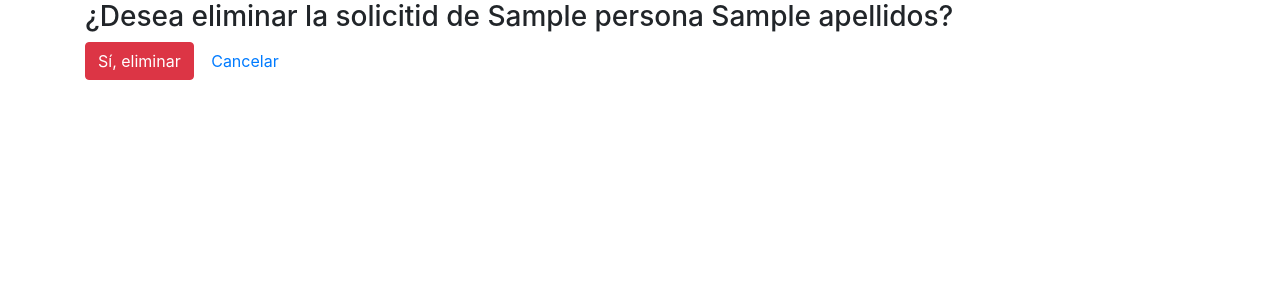
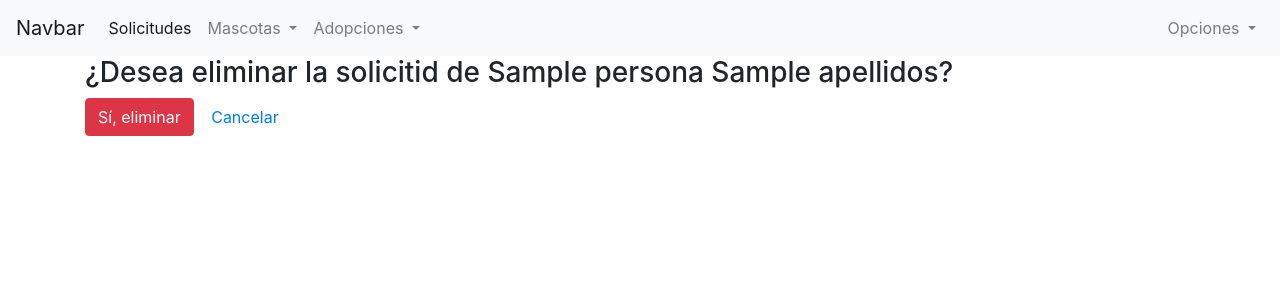
Before and after one commit to DevOscarFA/djangocodigofacilito, a Django app: template webapp/templates/adopcion/solicitud_delete.html in a window 1280 px wide. Shown: the top 300 px of the page. Run offline with Django 3.2, Linux system fonts and the light colour scheme; the template is opened without the code that fills it: most values are stand-ins (such as "Sample title", 1, 10 or a date in 2020); some libraries are stand-ins or nearby versions.

Commit message:
Se añade opcion de solicitud de login obligatorio

```diff
--- a/webapp/refugio/settings.py
+++ b/webapp/refugio/settings.py
@@ -134,6 +134,7 @@ STATIC_URL = '/static/'
 STATICFILES_DIRS = (os.path.join(BASE_DIR, 'static'),)
 
 LOGIN_REDIRECT_URL = reverse_lazy('adopcion:solicitud_listar')
+LOGOUT_REDIRECT_URL = reverse_lazy('login')
 
 
 EMAIL_USE_TLS = True
--- a/webapp/refugio/urls.py
+++ b/webapp/refugio/urls.py
@@ -15,14 +15,15 @@ Including another URLconf
 """
 from django.conf.urls import url, include
 from django.contrib import admin
-from django.contrib.auth.views import login, password_reset, password_reset_done, password_reset_confirm, password_reset_complete
+from django.contrib.auth.views import login, logout_then_login, password_reset, password_reset_done, password_reset_confirm, password_reset_complete
 
 urlpatterns = [
     url(r'^admin/', admin.site.urls),
     url(r'^mascota/', include('apps.mascota.urls', namespace='mascota')),
     url(r'^adopcion/', include('apps.adopcion.urls', namespace='adopcion')),
     url(r'^usuario/', include('apps.usuario.urls', namespace='usuario')),
-    url(r'^$', login, {'template_name':'index.html'}, name='login'),
+    url(r'^accounts/login/', login, {'template_name':'index.html'}, name='login'),
+    url(r'^logout/', logout_then_login, name='logout'),
     url(r'^reset/password_reset', password_reset,
         {'template_name':'registration/password_reset_form.html',
         'email_template_name': 'registration/password_reset_email.html'},
--- a/webapp/templates/base/base.html
+++ b/webapp/templates/base/base.html
@@ -12,18 +12,61 @@
     {% endblock %}
 </head>
 <body>
-    {% block header %}
-    {% include 'base/header.html' %}
+
+    {% block navbar %}
+        <nav class="navbar navbar-expand-lg navbar-light bg-light">
+            <a class="navbar-brand" href="#">Navbar</a>
+            <button class="navbar-toggler" type="button" data-toggle="collapse" data-target="#navbarSupportedContent" aria-controls="navbarSupportedContent" aria-expanded="false" aria-label="Toggle navigation">
+                <span class="navbar-toggler-icon"></span>
+            </button>
+
+            <div class="collapse navbar-collapse" id="navbarSupportedContent">
+                <ul class="navbar-nav mr-auto">
+                    <li class="nav-item active">
+                        <a class="nav-link" href="{% url 'adopcion:solicitud_listar' %}">Solicitudes<span class="sr-only">(current)</span></a>
+                    </li>
+                    <li class="nav-item dropdown">
+                        <a class="nav-link dropdown-toggle" href="#" id="navbarDropdown" role="button" data-toggle="dropdown" aria-haspopup="true" aria-expanded="false">
+                            Mascotas
+                        </a>
+                        <div class="dropdown-menu" aria-labelledby="navbarDropdown">
+                            <a class="dropdown-item" href="{% url 'mascota:mascota_crear' %}">Registrar</a>
+                            <a class="dropdown-item" href="{% url 'mascota:mascota_listar' %}">Listar</a>
+                        </div>
+                    </li>
+                    <li class="dropdown">
+                        <a class="nav-link dropdown-toggle" href="#" id="navbarDropdown" role="button" data-toggle="dropdown" aria-haspopup="true" aria-expanded="false">
+                            Adopciones
+                        </a>
+                        <ul class="dropdown-menu" role="menu">
+                            <a class="dropdown-item" href="{% url 'adopcion:solicitud_crear' %}">Solicitar</a>
+                            <a class="dropdown-item" href="{% url 'adopcion:solicitud_listar' %}">Listar solicitudes</a>
+                        </ul>
+                    </li>
+                </ul>
+                <ul class="nav navbar-nav navbar-right">
+                    <li class="dropdown">
+                        <a class="nav-link dropdown-toggle" href="#" id="navbarDropdown" role="button" data-toggle="dropdown" aria-haspopup="true" aria-expanded="false">
+                            Opciones
+                        </a>
+                        <ul class="dropdown-menu" role="menu">
+                            <a class="dropdown-item" href="{% url 'logout' %}">Salir</a>
+                        </ul>
+                    </li>
+                </ul>
+            </div>
+        </nav>
     {% endblock %}
     <div class="container">
+
     {% block content %}
     <p>contenido de base</p>
     {% endblock %}
-    </div>
+
     {% block footer %}
-
     {% endblock %}
 
+    </div>
     <script src="https://code.jquery.com/jquery-3.3.1.min.js" integrity="sha256-FgpCb/KJQlLNfOu91ta32o/NMZxltwRo8QtmkMRdAu8=" crossorigin="anonymous"></script>
     <script src="https://stackpath.bootstrapcdn.com/bootstrap/4.1.3/js/bootstrap.min.js"></script>
     <script src="{% static 'js/main.js' %}"></script>
```
Also changed, not shown: webapp/apps/adopcion/urls.py (+9 -8 lines), webapp/apps/mascota/urls.py (+5 -4 lines).
